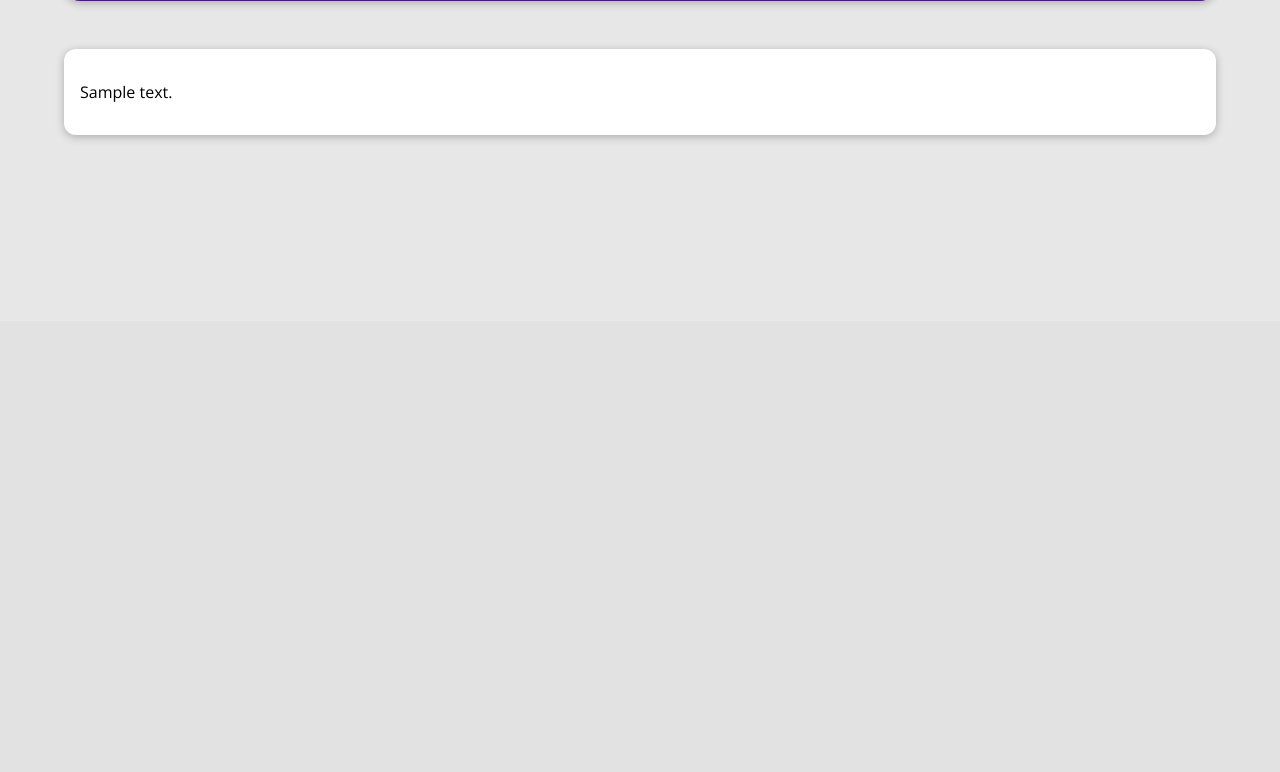
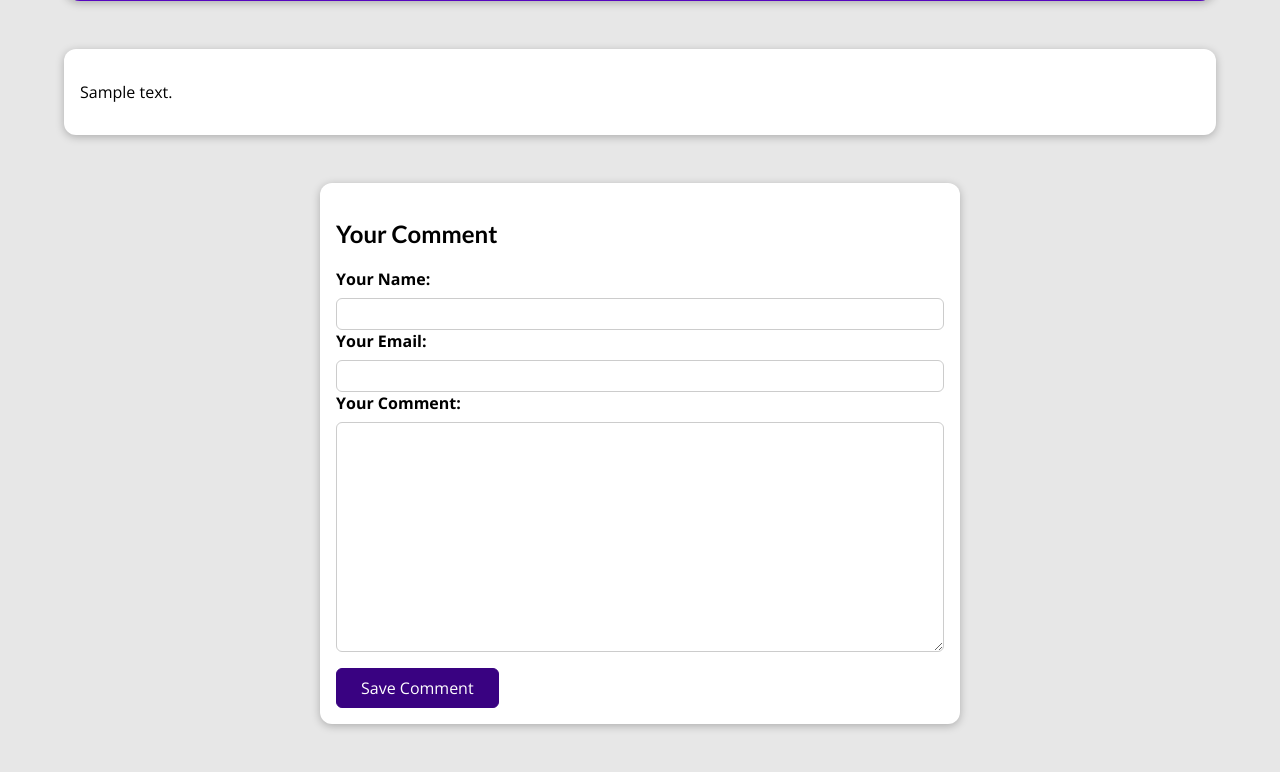
Before and after one commit to eccololo/djblog, a Django app: a page that uses blog/templates/blog/post-detail.html in a window 1280 px wide. Shown: the part 479-1251 px from the top of the page. Before the commit the page ends 618 px from the top, so only its background shows below. Run offline with Django 5.2, Linux system fonts and the light colour scheme; tables that the repository leaves empty hold one stand-in row (values such as "Sample post"); grey boxes marked "Sample" are stand-in pictures.

Commit message:
Add post comment form to single post page.

```diff
--- /dev/null
+++ b/blog/forms.py
@@ -0,0 +1,14 @@
+from django import forms
+from .models import Comment
+
+class CommentForm(forms.ModelForm):
+
+    class Meta:
+        model = Comment
+        exclude = ["post"]
+
+        labels = {
+            "user_name": "Your Name",
+            "user_email": "Your Email",
+            "text": "Your Comment"
+        }
--- a/blog/static/blog/post-detail.css
+++ b/blog/static/blog/post-detail.css
@@ -73,3 +73,50 @@ body {
     border-radius: 8px;
     font-weight: bold;
   }
+
+  #comment-form {
+    margin: 3rem auto;
+    width: 90%;
+    max-width: 40rem;
+    border-radius: 12px;
+    background-color: white;
+    box-shadow: 0 2px 8px rgba(0, 0, 0, 0.25);
+    padding: 1rem;
+  }
+
+  #comment-form button {
+    font: inherit;
+    background-color: #390281;
+    color: white;
+    border: 1px solid #390281;
+    padding: 0.5rem 1.5rem;
+    border-radius: 6px;
+    margin-top: 1rem;
+    cursor: pointer;
+  }
+
+  #comment-form button:hover,
+  #comment-form button:active {
+    background-color: #5706c0;
+    border-color: #5706c0;
+  }
+
+  .form_control {
+    margin-bottom: 1rem;
+  }
+
+  .form-control label {
+    font-weight: bold;
+    margin-bottom: 0.5rem;
+    display: block;
+  }
+
+  .form-control input,
+  .form-control textarea {
+    display: block;
+    width: 100%;
+    font: inherit;
+    padding: 0.25rem;
+    border-radius: 6px;
+    border: 1px solid #ccc;
+  }
--- a/blog/templates/blog/post-detail.html
+++ b/blog/templates/blog/post-detail.html
@@ -26,9 +26,17 @@ Blog by Mateusz Hyla - {{ post.title }}
 <main>
   {{ post.content|linebreaks }}
 </main>
-<div>
+<section id="comment-form">
+  <h2>Your Comment</h2>
   <form action="">
-
+      {% for form_field in comment_form %}
+        <div class="form-control">
+          {{ form_field.label_tag }}
+          {{ form_field }}
+          {{ form_field.errors }}
+        </div>
+      {% endfor %}
+      <button>Save Comment</button>
   </form>
-</div>
+</section>
 {% endblock %}
--- a/blog/views.py
+++ b/blog/views.py
@@ -1,7 +1,7 @@
 from django.shortcuts import render, get_object_or_404
 from django.views.generic import ListView, DetailView
 from .models import Post
-
+from .forms import CommentForm
 
 class StartingPageView(ListView):
 
@@ -32,4 +32,5 @@ class SinglePostView(DetailView):
     def get_context_data(self, **kwargs):
         context = super().get_context_data(**kwargs)
         context["post_tags"] = self.object.tags.all()
+        context["comment_form"] = CommentForm()
         return context
```
